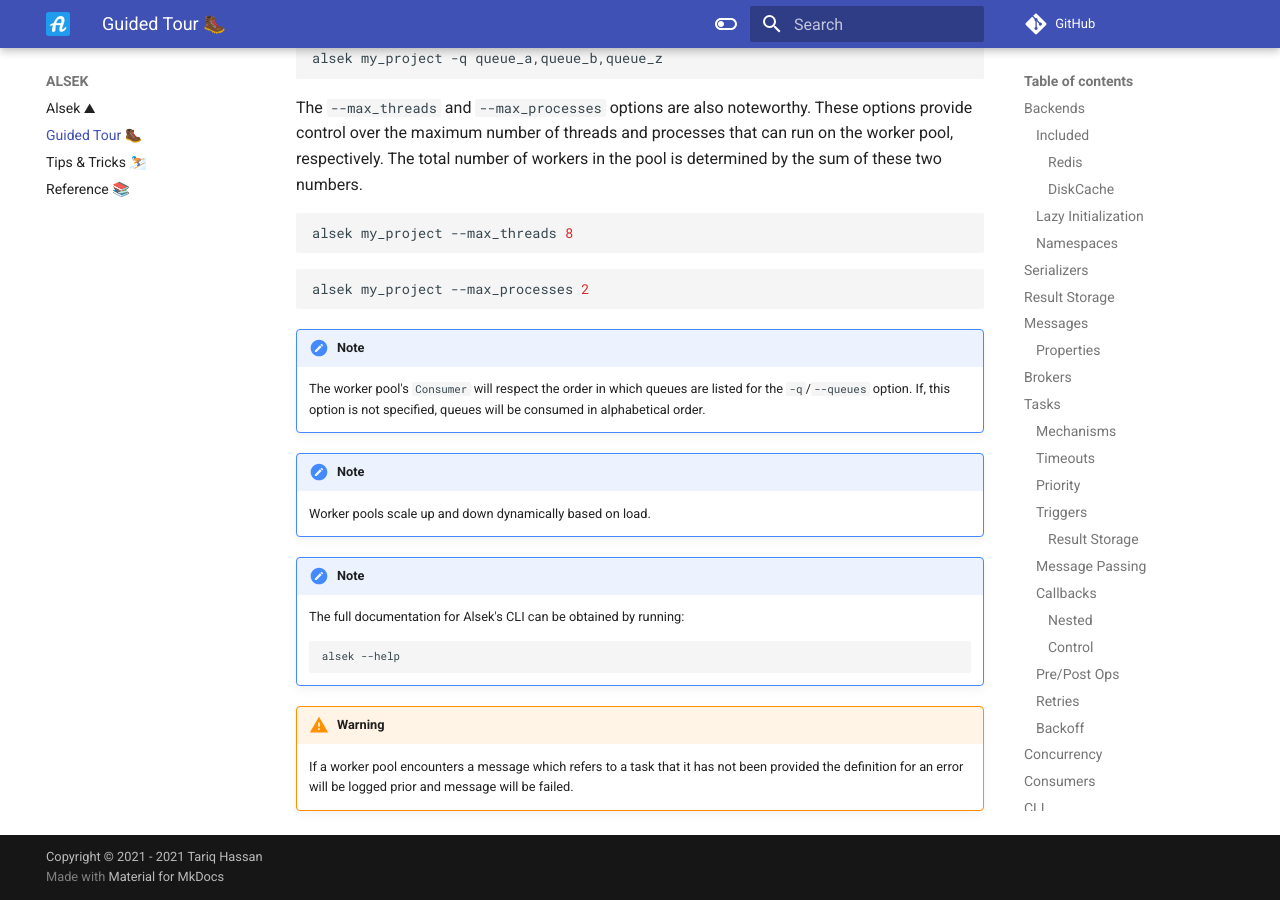
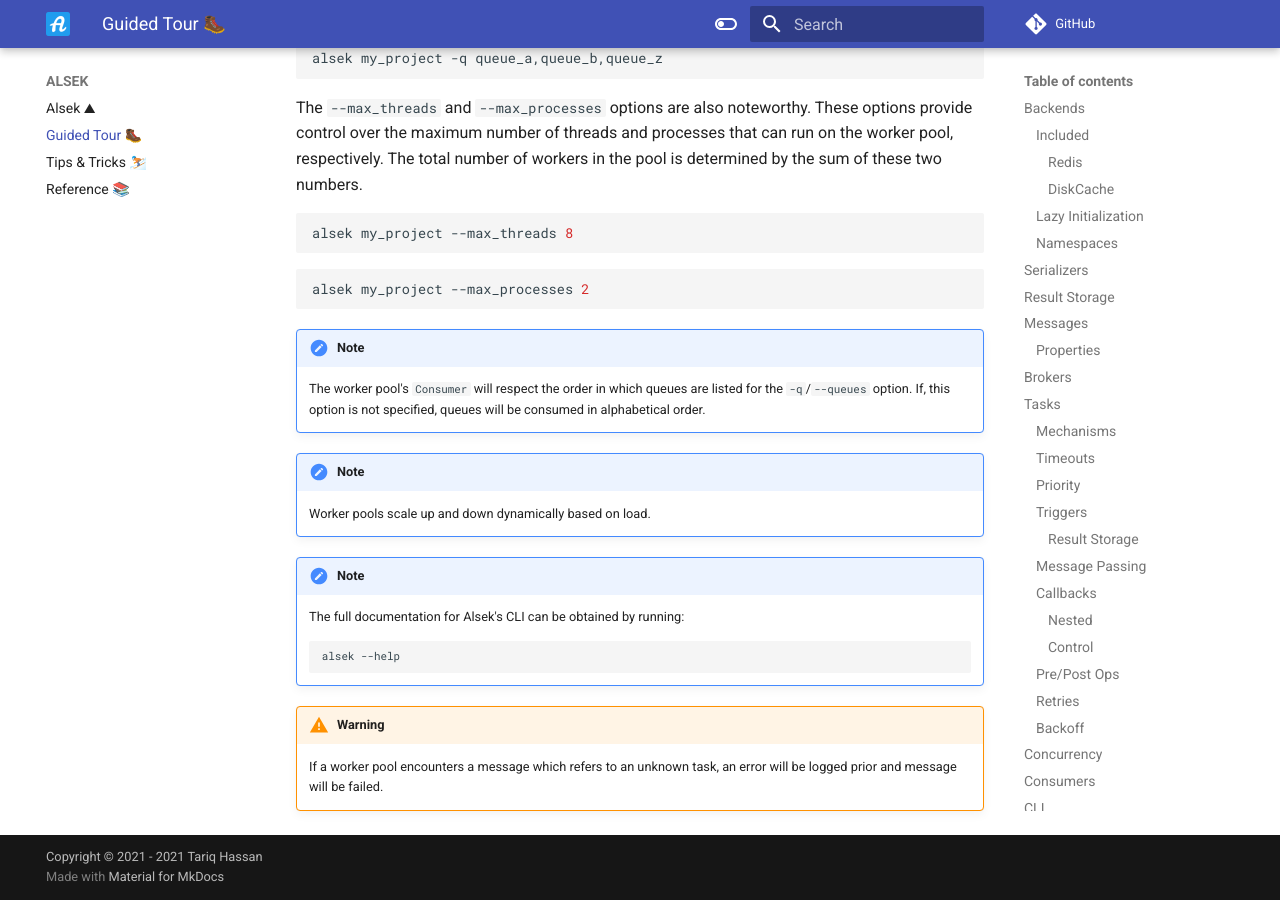
Before and after one commit to TariqAHassan/alsek, an MkDocs documentation site: the page built from docs/guided_tour.md, in a window 1280 px wide and 900 px high, scrolled down 15988 px. Built offline with MkDocs 1.6.1 and Material for MkDocs 9.7.7, drawn with Linux system fonts in a browser that asks for light colours; comment, search, counter and statistics services are not loaded.

Commit message:
Fix wording

````diff
--- a/docs/guided_tour.md
+++ b/docs/guided_tour.md
@@ -812,6 +812,5 @@
     ```
 
 !!! warning
-    If a worker pool encounters a message which refers to a task
-    that it has not been provided the definition for an error will
-    be logged prior and message will be failed.
+    If a worker pool encounters a message which refers to an unknown
+    task, an error will be logged prior and message will be failed.
````
